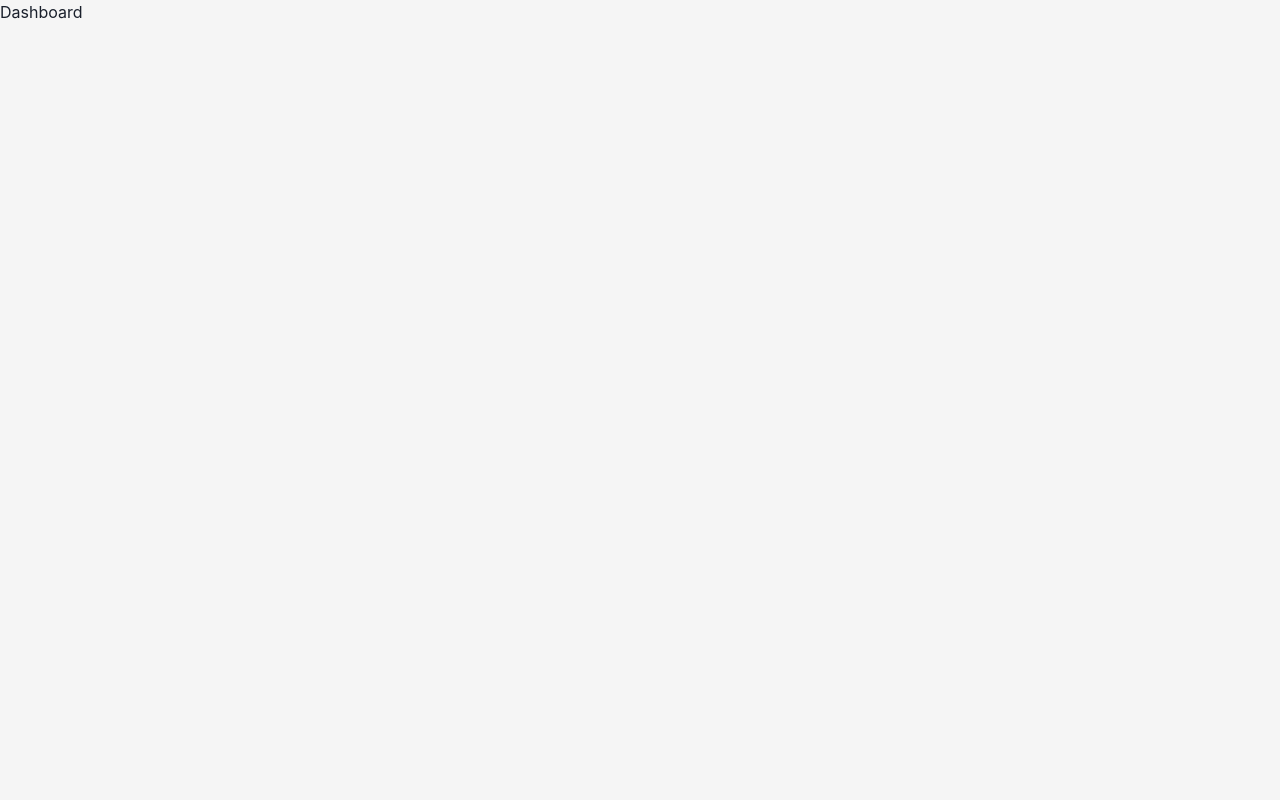
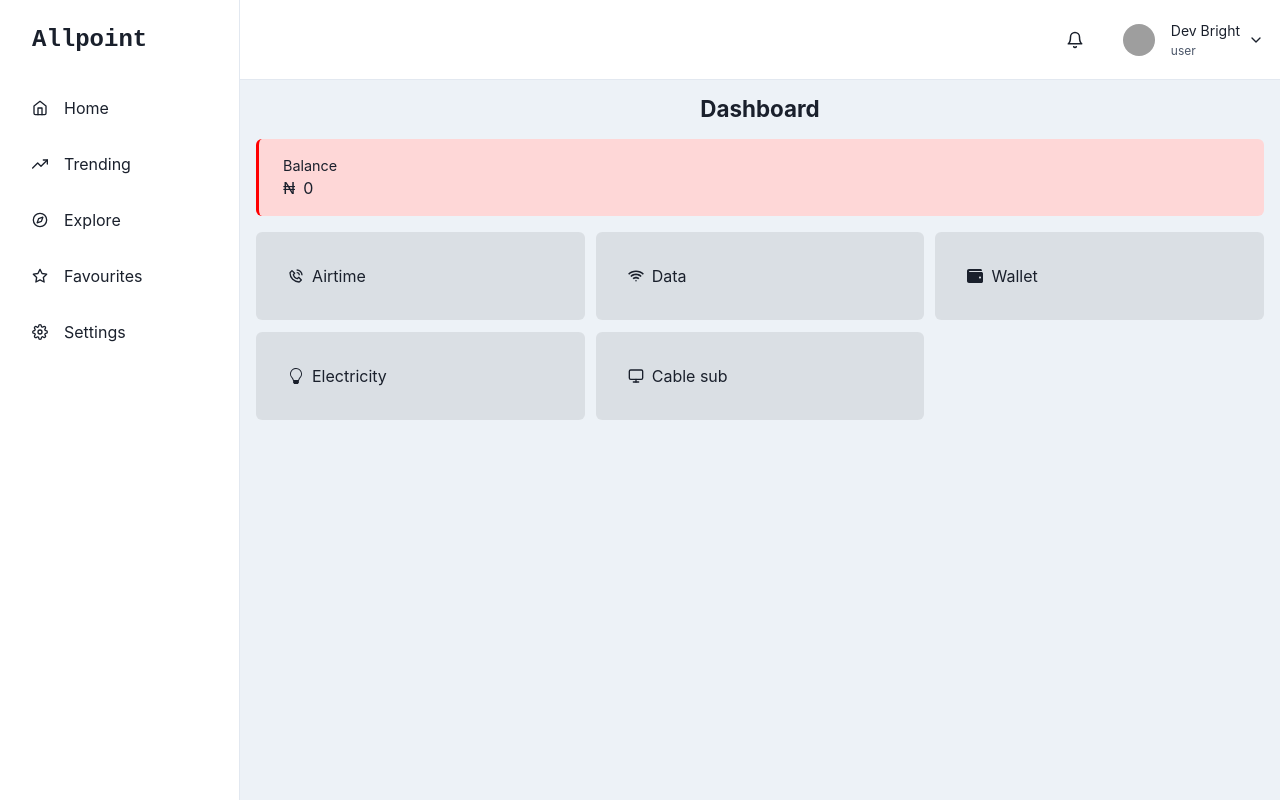
Before and after one commit to Emeka207ja/vtu-frontend, a Next.js app: page /dashboard in a window 1280 px wide. Built offline with nearby package versions, Linux system fonts and the light colour scheme; grey boxes are pictures that could not be loaded.

Commit message:
added dashboard

```diff
--- a/src/Components/Auth/Login.tsx
+++ b/src/Components/Auth/Login.tsx
@@ -1,6 +1,7 @@
 import { Box, Grid, GridItem, FormControl, FormLabel, Button, Image, Input,Flex } from "@chakra-ui/react";
 import { useState,useEffect } from "react";
 import { useAppDispatch, useAppSelector } from "@/redux/hooks";
+
 import { loginAction } from "@/redux/actions/login-action";
 import { ToastContainer, toast } from 'react-toastify';
 import 'react-toastify/dist/ReactToastify.css';
@@ -40,10 +41,11 @@ export const Login: React.FC = () => {
         if (success) {
             toast.success("login succes")
          }
+           dispatch(reset())
           if (success) {
             setTimeout(()=>{push("/dashboard")},2000)
         }
-        dispatch(reset())
+
    },[isError,success])
 
     return (
--- /dev/null
+++ b/src/Components/Dashboard/DashboardContent.tsx
@@ -0,0 +1,77 @@
+import { Box, Grid, GridItem, HStack, VStack, Flex, Heading,useColorMode} from "@chakra-ui/react"
+import {FaWallet} from "react-icons/fa"
+import {ImConnection} from "react-icons/im"
+import {BiPhoneCall} from "react-icons/bi"
+import {BsLightbulb} from "react-icons/bs"
+import {FiMonitor} from "react-icons/fi"
+
+
+
+export const DashboardContent = () => {
+     const { colorMode, toggleColorMode } = useColorMode()
+    return (
+        <Box>
+            <Heading fontSize={"1.4rem"} mb={"1rem"} textAlign={"center"}>Dashboard</Heading>
+            <Grid>
+                <GridItem>
+                    <Box  bg={colorMode==="light"?"red.100":"whiteAlpha.200"} borderRadius={"md"} padding={"1rem"} borderLeft={"3px solid red"}>
+                         <HStack >
+                            <Box>
+                                <Box paddingLeft={"0.5rem"} fontSize={"0.9rem"}>Balance</Box>
+                                <HStack>
+                                    <Box paddingLeft={"0.5rem"}>&#8358;</Box>
+                                    <Box>0</Box>
+                                </HStack>
+                            </Box>
+
+                        </HStack>
+                   </Box>
+                </GridItem>
+            </Grid>
+
+            <Grid mt={"1rem"} templateColumns={{base:"repeat(2,1fr)", md:"repeat(3, 1fr)"}} gap={"0.7rem"}>
+                <GridItem>
+                    <Box bg={colorMode==="light"?"blackAlpha.200":"whiteAlpha.200"} borderRadius={"md"} padding={"2rem"}>
+                        <HStack>
+                            <BiPhoneCall/>
+                            <Box>Airtime</Box>
+                        </HStack>
+                    </Box>
+                </GridItem>
+                <GridItem>
+                    <Box bg={colorMode==="light"?"blackAlpha.200":"whiteAlpha.200"} borderRadius={"md"} padding={"2rem"}>
+                        <HStack>
+                            <ImConnection />
+                            <Box>Data</Box>
+                        </HStack>
+                    </Box>
+                </GridItem>
+                <GridItem>
+                    <Box bg={colorMode==="light"?"blackAlpha.200":"whiteAlpha.200"} borderRadius={"md"} padding={"2rem"}>
+                        <HStack>
+                            <FaWallet />
+                            <Box>Wallet</Box>
+                        </HStack>
+                    </Box>
+                </GridItem>
+                <GridItem>
+                    <Box bg={colorMode==="light"?"blackAlpha.200":"whiteAlpha.200"} borderRadius={"md"}  padding={"2rem"}>
+                        <HStack>
+                            <BsLightbulb />
+                            <Box> Electricity</Box>
+                        </HStack>
+                    </Box>
+                </GridItem>
+                <GridItem>
+                    <Box bg={colorMode==="light"?"blackAlpha.200":"whiteAlpha.200"} borderRadius={"md"} padding={"2rem"}>
+                        <HStack>
+                            <FiMonitor/>
+                            <Box>Cable sub</Box>
+                        </HStack>
+                    </Box>
+                </GridItem>
+
+            </Grid>
+        </Box>
+    )
+}
--- /dev/null
+++ b/src/Components/Dashboard/DashboardWrapper.tsx
@@ -0,0 +1,232 @@
+import React, { ReactNode } from 'react';
+import {
+  IconButton,
+  Avatar,
+  Box,
+  CloseButton,
+  Flex,
+  HStack,
+  VStack,
+  Icon,
+  useColorModeValue,
+  Link,
+  Drawer,
+  DrawerContent,
+  Text,
+  useDisclosure,
+  BoxProps,
+  FlexProps,
+  Menu,
+  MenuButton,
+  MenuDivider,
+  MenuItem,
+    MenuList,
+  useColorMode
+} from '@chakra-ui/react';
+import {
+  FiHome,
+  FiTrendingUp,
+  FiCompass,
+  FiStar,
+  FiSettings,
+  FiMenu,
+  FiBell,
+  FiChevronDown,
+} from 'react-icons/fi';
+import { IconType } from 'react-icons';
+import { ReactText } from 'react';
+
+interface LinkItemProps {
+  name: string;
+  icon: IconType;
+}
+const LinkItems: Array<LinkItemProps> = [
+  { name: 'Home', icon: FiHome },
+  { name: 'Trending', icon: FiTrendingUp },
+  { name: 'Explore', icon: FiCompass },
+  { name: 'Favourites', icon: FiStar },
+  { name: 'Settings', icon: FiSettings },
+];
+
+export default function SidebarWithHeader({
+
+  children,
+}: {
+  children: ReactNode;
+}) {
+    const { isOpen, onOpen, onClose } = useDisclosure();
+    // const { colorMode, toggleColorMode } = useColorMode()
+  return (
+    <Box minH="100vh" bg={useColorModeValue('gray.100', 'gray.900')}>
+      <SidebarContent
+        onClose={() => onClose}
+        display={{ base: 'none', md: 'block' }}
+      />
+      <Drawer
+        autoFocus={false}
+        isOpen={isOpen}
+        placement="left"
+        onClose={onClose}
+        returnFocusOnClose={false}
+        onOverlayClick={onClose}
+        size="full">
+        <DrawerContent>
+          <SidebarContent onClose={onClose} />
+        </DrawerContent>
+      </Drawer>
+      {/* mobilenav */}
+      <MobileNav onOpen={onOpen} />
+      <Box ml={{ base: 0, md: 60 }} p="4">
+        {children}
+      </Box>
+    </Box>
+  );
+}
+
+interface SidebarProps extends BoxProps {
+  onClose: () => void;
+}
+
+const SidebarContent = ({ onClose, ...rest }: SidebarProps) => {
+  return (
+    <Box
+      transition="3s ease"
+      bg={useColorModeValue('white', 'gray.900')}
+      borderRight="1px"
+      borderRightColor={useColorModeValue('gray.200', 'gray.700')}
+      w={{ base: 'full', md: 60 }}
+      pos="fixed"
+      h="full"
+      {...rest}>
+      <Flex h="20" alignItems="center" mx="8" justifyContent="space-between">
+        <Text fontSize="2xl" fontFamily="monospace" fontWeight="bold">
+          Allpoint
+        </Text>
+        <CloseButton display={{ base: 'flex', md: 'none' }} onClick={onClose} />
+      </Flex>
+      {LinkItems.map((link) => (
+        <NavItem key={link.name} icon={link.icon}>
+          {link.name}
+        </NavItem>
+      ))}
+    </Box>
+  );
+};
+
+interface NavItemProps extends FlexProps {
+  icon: IconType;
+  children: ReactText;
+}
+
+const NavItem = ({ icon, children, ...rest }: NavItemProps) => {
+  return (
+    <Link href="#" style={{ textDecoration: 'none' }} _focus={{ boxShadow: 'none' }}>
+      <Flex
+        align="center"
+        p="4"
+        mx="4"
+        borderRadius="lg"
+        role="group"
+        cursor="pointer"
+        _hover={{
+          bg:"red",
+          color: 'white',
+        }}
+        {...rest}>
+        {icon && (
+          <Icon
+            mr="4"
+            fontSize="16"
+            _groupHover={{
+              color: 'white',
+            }}
+            as={icon}
+          />
+        )}
+        {children}
+      </Flex>
+    </Link>
+  );
+};
+
+interface MobileProps extends FlexProps {
+  onOpen: () => void;
+}
+const MobileNav = ({ onOpen, ...rest }: MobileProps) => {
+  return (
+    <Flex
+      ml={{ base: 0, md: 60 }}
+      px={{ base: 4, md: 4 }}
+      height="20"
+      alignItems="center"
+      bg={useColorModeValue('white', 'gray.900')}
+      borderBottomWidth="1px"
+      borderBottomColor={useColorModeValue('gray.200', 'gray.700')}
+      justifyContent={{ base: 'space-between', md: 'flex-end' }}
+      {...rest}>
+      <IconButton
+        display={{ base: 'flex', md: 'none' }}
+        onClick={onOpen}
+        variant="outline"
+        aria-label="open menu"
+        icon={<FiMenu />}
+      />
+
+      <Text
+        display={{ base: 'flex', md: 'none' }}
+        fontSize="2xl"
+        fontFamily="monospace"
+        fontWeight="bold">
+        Allpoint
+      </Text>
+
+      <HStack spacing={{ base: '0', md: '6' }}>
+        <IconButton
+          size="lg"
+          variant="ghost"
+          aria-label="open menu"
+          icon={<FiBell />}
+        />
+        <Flex alignItems={'center'}>
+          <Menu>
+            <MenuButton
+              py={2}
+              transition="all 0.3s"
+              _focus={{ boxShadow: 'none' }}>
+              <HStack>
+                <Avatar
+                  size={'sm'}
+                  src={
+                    'https://images.unsplash.com/photo-1619946794135-5bc917a27793?ixlib=rb-0.3.5&q=80&fm=jpg&crop=faces&fit=crop&h=200&w=200&s=b616b2c5b373a80ffc9636ba24f7a4a9'
+                  }
+                />
+                <VStack
+                  display={{ base: 'none', md: 'flex' }}
+                  alignItems="flex-start"
+                  spacing="1px"
+                  ml="2">
+                  <Text fontSize="sm">Dev Bright</Text>
+                  <Text fontSize="xs" color="gray.600">
+                    user
+                  </Text>
+                </VStack>
+                <Box display={{ base: 'none', md: 'flex' }}>
+                  <FiChevronDown />
+                </Box>
+              </HStack>
+            </MenuButton>
+            <MenuList
+              bg={useColorModeValue('white', 'gray.900')}
+              borderColor={useColorModeValue('gray.200', 'gray.700')}>
+              <MenuItem>Profile</MenuItem>
+              <MenuItem>Settings</MenuItem>
+              <MenuItem>Billing</MenuItem>
+              <MenuDivider />
+              <MenuItem>Sign out</MenuItem>
+            </MenuList>
+          </Menu>
+        </Flex>
+      </HStack>
+    </Flex>
+  );
+};
--- a/src/pages/dashboard.tsx
+++ b/src/pages/dashboard.tsx
@@ -1,11 +1,14 @@
-import { Box } from "@chakra-ui/react";
+
+import SidebarWithHeader from "@/Components/Dashboard/DashboardWrapper";
+import { DashboardContent } from "@/Components/Dashboard/DashboardContent";
 
 
 
 export default function dashboard() {
     return (
-        <Box>
-            Dashboard
-        </Box>
+        <SidebarWithHeader>
+
+            <DashboardContent/>
+      </SidebarWithHeader>
     )
 }
```
